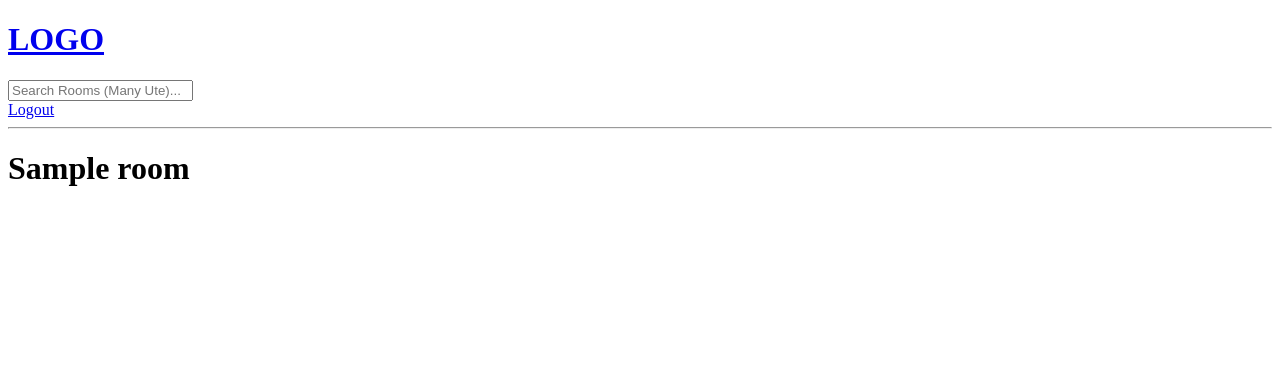
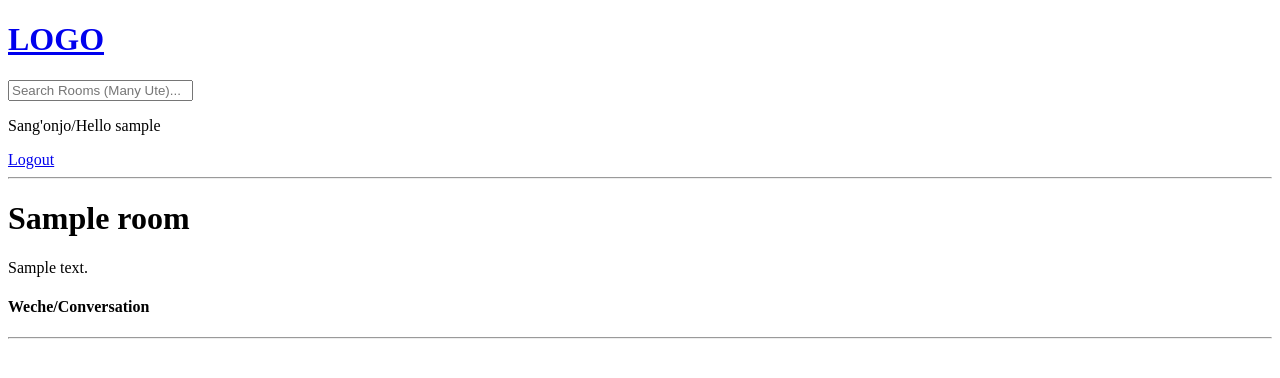
Before and after one commit to LawiOtieno/crch_project, a Django app: page /room/1/ in a window 1280 px wide. Shown: the top 378 px of the page. Run offline with Django 4.2, Linux system fonts and the light colour scheme; a user stored in the database is signed in; tables that the repository leaves empty hold one stand-in row (values such as "Sample post").

Commit message:
show username

```diff
--- a/base/templates/base/room.html
+++ b/base/templates/base/room.html
@@ -2,7 +2,11 @@
 
 
 {% block content %}
-    <h1>
-        {{room.name}}
-    </h1>
+    <h1>{{room.name}}</h1>
+    <p>{{room.description}}</p>
+
+    <div class="comment-wrapper">
+        <h4>Weche/Conversation</h4>
+        <hr>
+    </div>
 {% endblock %}
--- a/base/views.py
+++ b/base/views.py
@@ -46,7 +46,7 @@ def logoutUser(request):
     return redirect('home')
 
 def registerPage(request):
-    page = 'register' # not needed
+    # # page = 'register' # not needed
 
     form = UserCreationForm()
 
@@ -64,7 +64,7 @@ def registerPage(request):
         else:
             messages.error(request, 'Error occurred during registration! 😟')
 
-    context ={'page':page, 'form':form}
+    context ={'form':form}
     return render(request, 'base/login_register.html', context)
 
 
--- a/templates/navbar.html
+++ b/templates/navbar.html
@@ -7,6 +7,7 @@
 </form>
 
 {% if request.user.is_authenticated %}
+    <p>Sang'onjo/Hello {{ request.user }}</p>
     <a href="{% url 'logout' %}">Logout</a>
 {% else %}
     <a href="{% url 'login' %}">Login</a>
```
